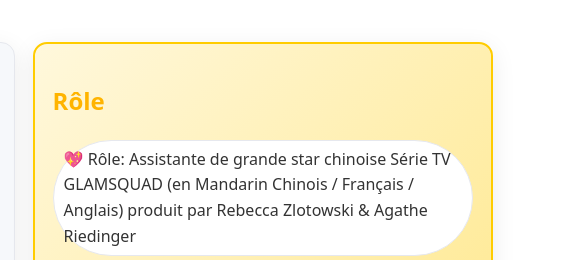
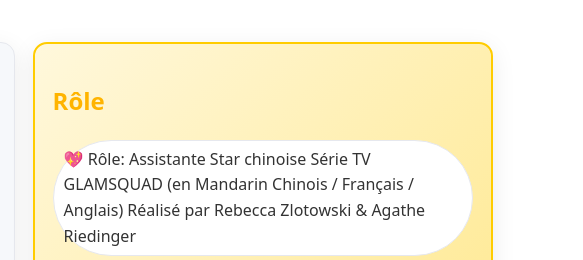
Before and after one commit to Rikka230/Yingying-Hou-Site, a plain HTML site: page index.html in a window 1280 px wide. Shown: the part 692-952 px from the top of the page, 697-1280 px from the left. Drawn offline with Linux system fonts and the light colour scheme.

Commit message:
Update index.html

```diff
--- a/index.html
+++ b/index.html
@@ -79,7 +79,7 @@
  <article class="card roles-highlight">
         <h2>Rôle</h2>
         <ul class="badges">
-          <li>💖 Rôle: Assistante de grande star chinoise Série TV GLAMSQUAD (en Mandarin Chinois / Français / Anglais)     produit par Rebecca Zlotowski & Agathe Riedinger</li>
+          <li>💖 Rôle: Assistante Star chinoise Série TV GLAMSQUAD (en Mandarin Chinois / Français / Anglais)    Réalisé par Rebecca Zlotowski & Agathe Riedinger</li>
           <li>💖 Rôle Principal : Ying (mère) Court-métrage MÉTÉORES de Kei LAM 2025 (en Mandarin Chinois)     produit par ECCE Films</li>
           <li>💖 Rôle Principal : Pub Vidéo ORANGE-Samsung 2025</li>
           <li>💖 Rôle: La Femme Chinoise au Film Kotowari (2024) (en Mandarin Chinois)</li>
```
